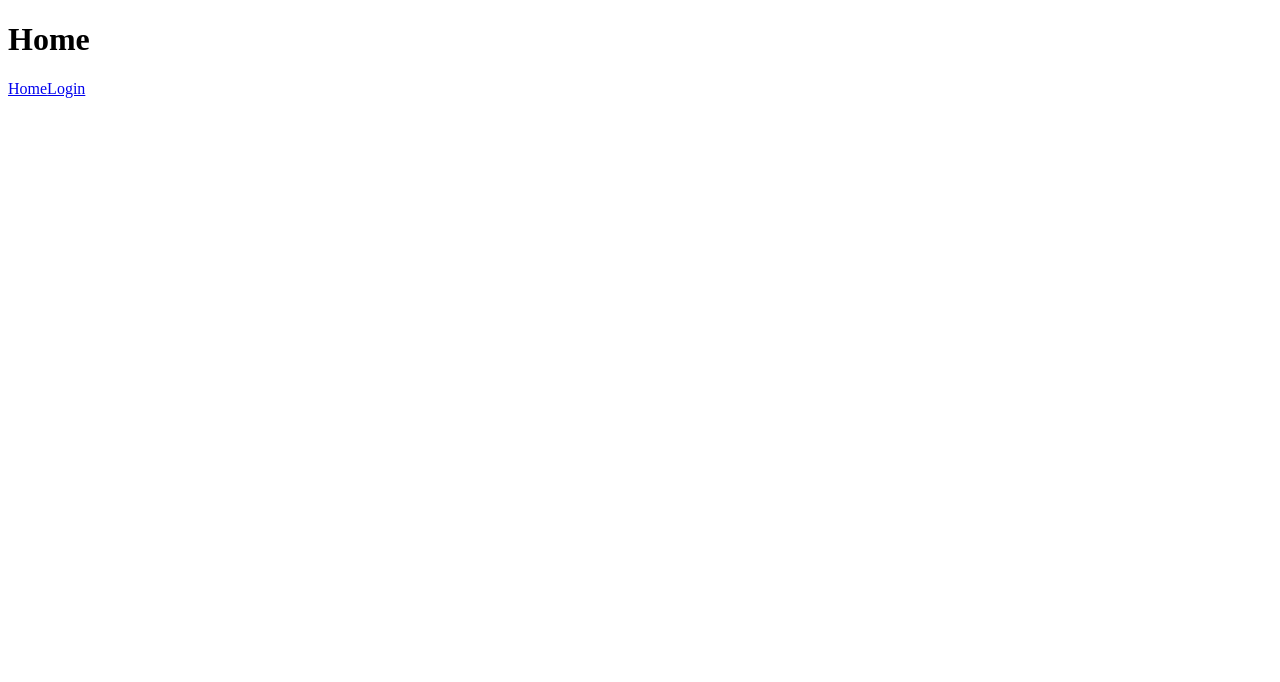
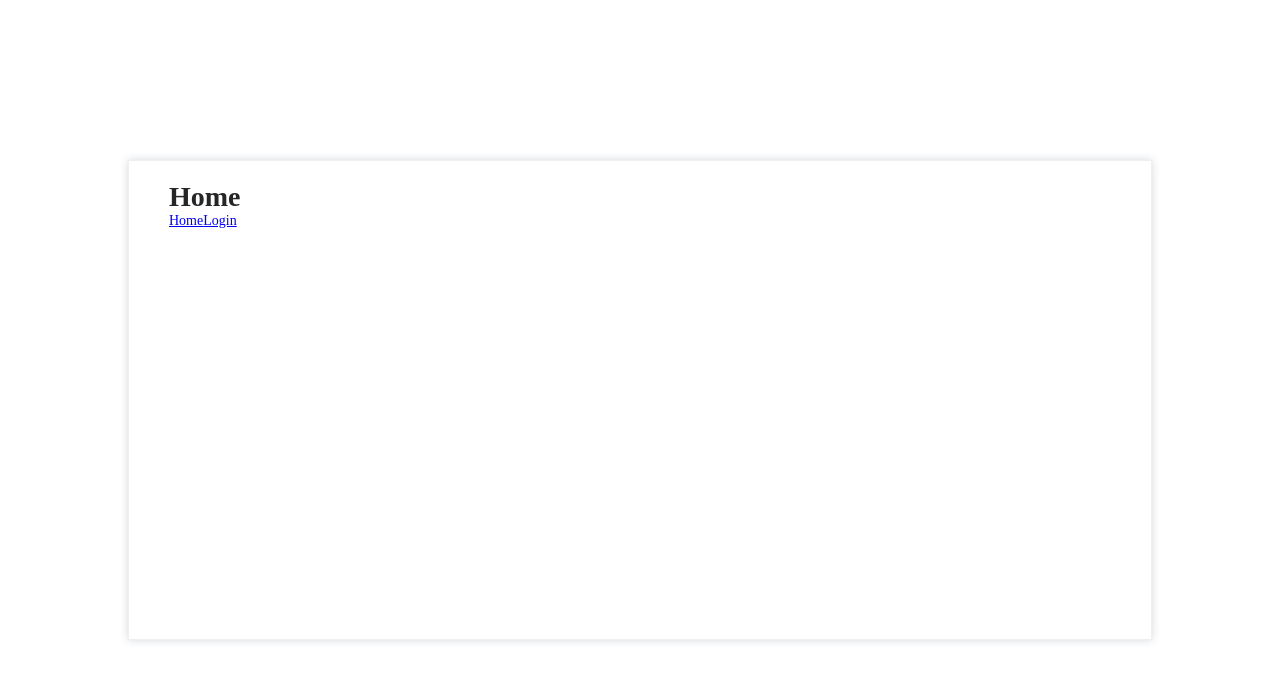
Before and after one commit to mazheyckoivan/card-game, a React (Create React App) app: page / in a window 1280 px wide. Shown: the top 682 px of the page. Built offline with nearby package versions, Linux system fonts and the light colour scheme.

Commit message:
feat: add basic game layout

```diff
--- a/src/App.tsx
+++ b/src/App.tsx
@@ -1,10 +1,13 @@
 import { FC } from "react";
 import { BrowserRouter } from "react-router-dom";
 import AppRouter from "./AppRouter";
+import AppLayout from "./shared/layouts/AppLayout";
 
 const App: FC = () => (
   <BrowserRouter>
-    <AppRouter />
+    <AppLayout>
+      <AppRouter />
+    </AppLayout>
   </BrowserRouter>
 );
 
--- /dev/null
+++ b/src/index.css
@@ -0,0 +1,10 @@
+* {
+  margin: 0;
+  padding: 0;
+  box-sizing: border-box;
+}
+
+body,
+html {
+  height: 100%;
+}
--- /dev/null
+++ b/src/shared/layouts/AppLayout/AppLayout.tsx
@@ -0,0 +1,16 @@
+import { FC, ReactNode } from "react";
+import "./styles.css";
+
+interface Props {
+  children: ReactNode;
+}
+
+const AppLayout: FC<Props> = ({ children }) => {
+  return (
+    <div className="app-layout">
+      <main className="app-content">{children}</main>
+    </div>
+  );
+};
+
+export default AppLayout;
--- /dev/null
+++ b/src/shared/layouts/AppLayout/index.ts
@@ -0,0 +1 @@
+export { default } from "./AppLayout";
--- /dev/null
+++ b/src/shared/layouts/AppLayout/styles.css
@@ -0,0 +1,22 @@
+.app-layout {
+  height: 100vh;
+  display: grid;
+  place-items: center;
+}
+
+.app-content {
+  color: #000000d9;
+  font-size: 14px;
+
+  position: relative;
+  background: #fff;
+
+  box-shadow: 0px 0px 8px 0px rgba(34, 60, 80, 0.2);
+  border: 1px solid #f0f0f0;
+  border-radius: 2px;
+
+  width: 80%;
+  height: 60%;
+
+  padding: 20px 40px;
+}
```
Also changed, not shown: src/index.tsx (+6 -4 lines).
